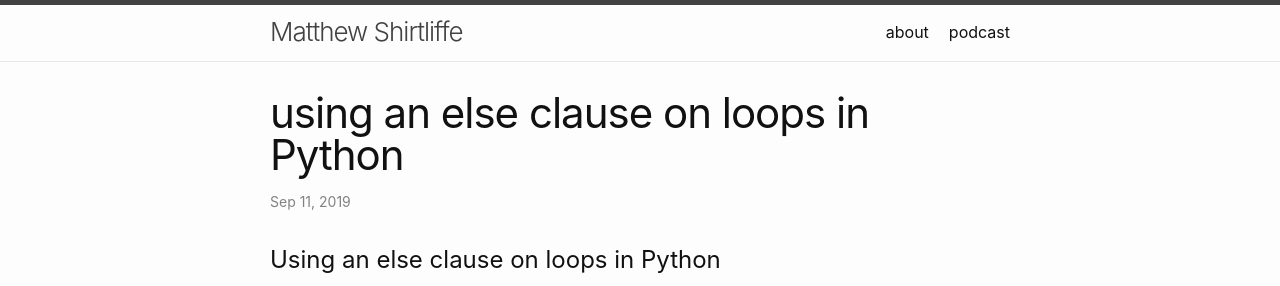
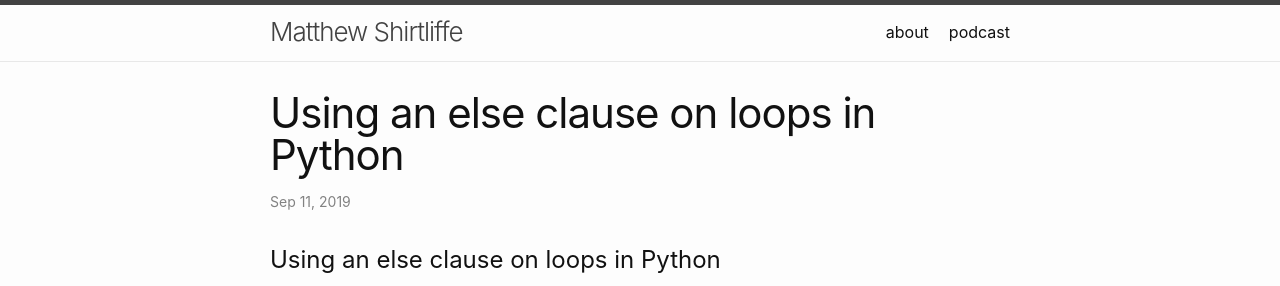
Before and after one commit to mattshirtliffe/mattshirtliffe.github.io, a Jekyll site: the page built from _posts/2019-09-11-using-an-else-clause-on-loops-python.markdown, in a window 1280 px wide. Shown: the top 286 px of the page. Built offline with Jekyll 4.4.1, drawn with Linux system fonts in a browser that asks for light colours.

```diff
--- a/_posts/2019-09-11-using-an-else-clause-on-loops-python.markdown
+++ b/_posts/2019-09-11-using-an-else-clause-on-loops-python.markdown
@@ -1,6 +1,6 @@
 ---
 layout: post
-title:  "using an else clause on loops in Python"
+title:  "Using an else clause on loops in Python"
 date:   2019-09-11
 categories: python
 ---
```
